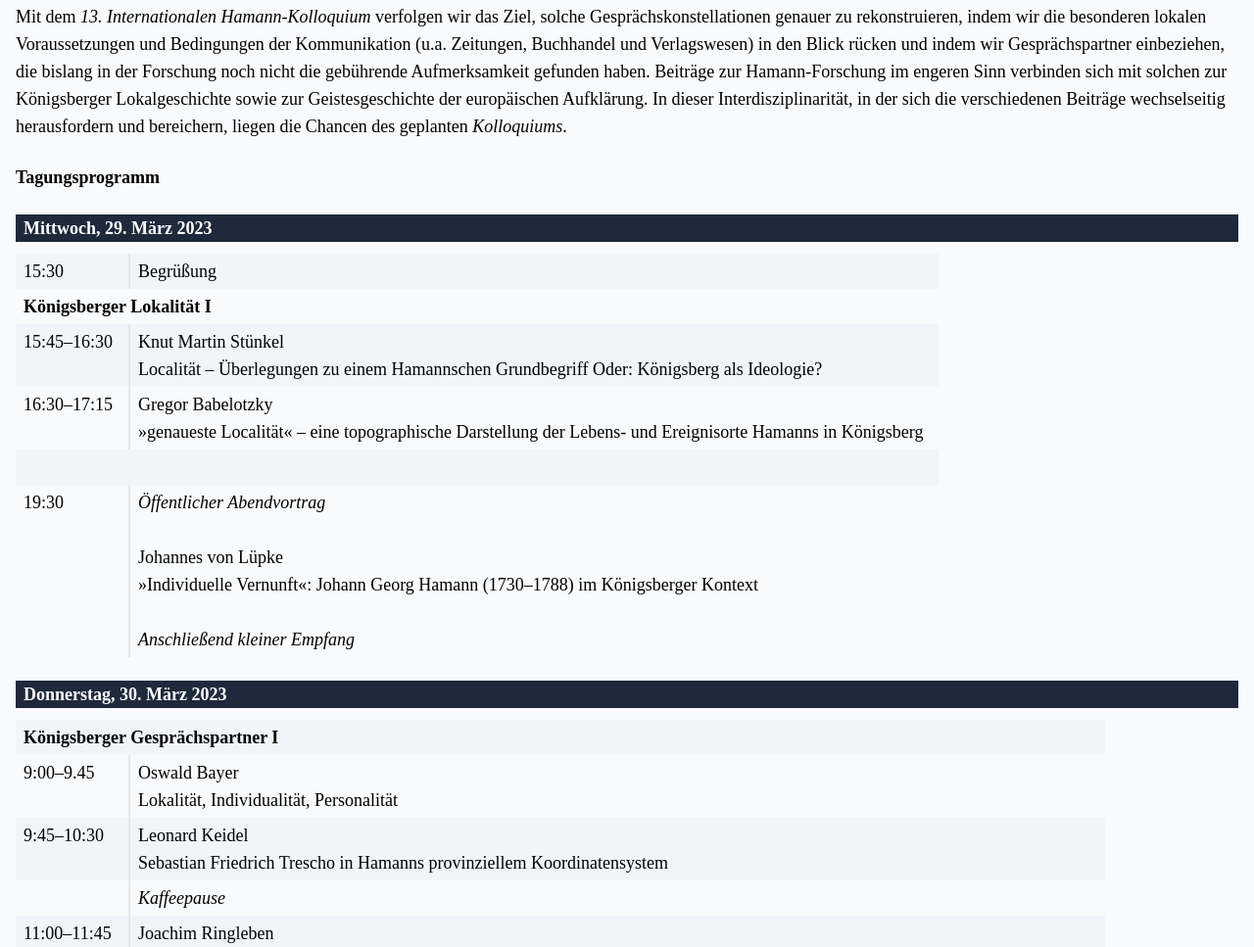
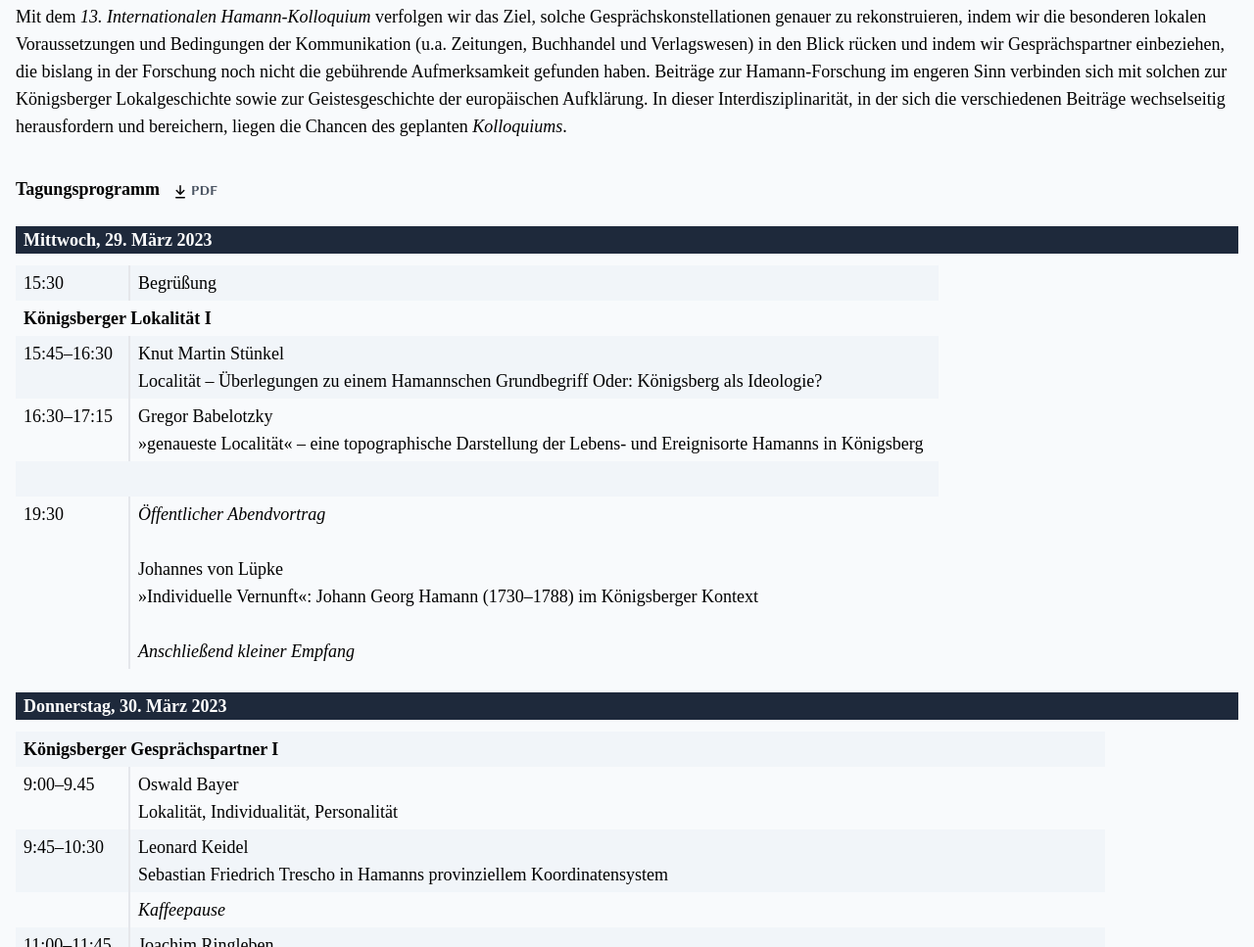
Before and after one commit to Theodor-Springmann-Stiftung/hamann-kolloquium, a website built with Vite: page index.html in a window 1280 px wide. Shown: the part 930-1897 px from the top of the page at 98% size. Built offline with nearby package versions, Linux system fonts and the light colour scheme; a web font is replaced by a local one.

Commit message:
Tagungsprogramm 2023

```diff
--- a/index.html
+++ b/index.html
@@ -35,7 +35,10 @@
     <p>Dabei hat Hamann keinesfalls seine Abhängigkeit verleugnet. So liegen seiner Autorschaft umfangreiche Lektüren zugrunde. So ist er besonders intensiv durch die Tradition lutherischer Theologie und Frömmigkeit geprägt. So weiß er sich auch einzelnen Lehrern und Gesprächspartnern im damaligen Königsberg verpflichtet. </p>
     <p>Mit dem <em>13. Internationalen Hamann-Kolloquium</em> verfolgen wir das Ziel, solche Gesprächskonstellationen genauer zu rekonstruieren, indem wir die besonderen lokalen Voraussetzungen und Bedingungen der Kommunikation (u.a. Zeitungen, Buchhandel und Verlagswesen) in den Blick rücken und indem wir Gesprächspartner einbeziehen, die bislang in der Forschung noch nicht die gebührende Aufmerksamkeit gefunden haben. Beiträge zur Hamann-Forschung im engeren Sinn verbinden sich mit solchen zur Königsberger Lokalgeschichte sowie zur Geistesgeschichte der europäischen Aufklärung. In dieser Interdisziplinarität, in der sich die verschiedenen Beiträge wechselseitig herausfordern und bereichern, liegen die Chancen des geplanten <em>Kolloquiums</em>.</p>
 
-    <h3 class="font-bold mt-6" id="Programm">Tagungsprogramm</h3>
+    <h3 class="font-bold mt-6 inline-block" id="Programm">Tagungsprogramm </h3>
+    <a class="inline-block font-sans ml-2 text-sm font-bold" href="/pdf/Tagungsprogramme/2023_tagungsprogramm.pdf">
+    <svg class="inline-block" xmlns="http://www.w3.org/2000/svg" viewBox="0 0 16 16" width="16" height="16"><path d="M7.47 10.78a.749.749 0 0 0 1.06 0l3.75-3.75a.749.749 0 1 0-1.06-1.06L8.75 8.439V1.75a.75.75 0 0 0-1.5 0v6.689L4.78 5.97a.749.749 0 1 0-1.06 1.06l3.75 3.75ZM3.75 13a.75.75 0 0 0 0 1.5h8.5a.75.75 0 0 0 0-1.5h-8.5Z"></path></svg>
+    PDF</a>
     <div class="lg:mr-24">
     <p class="mt-6 font-bold text-white bg-slate-800 px-2">Mittwoch, 29. März 2023</p>
     <table class="table-auto border-collapse mt-2">
```
Also changed, not shown: 1 other file.
